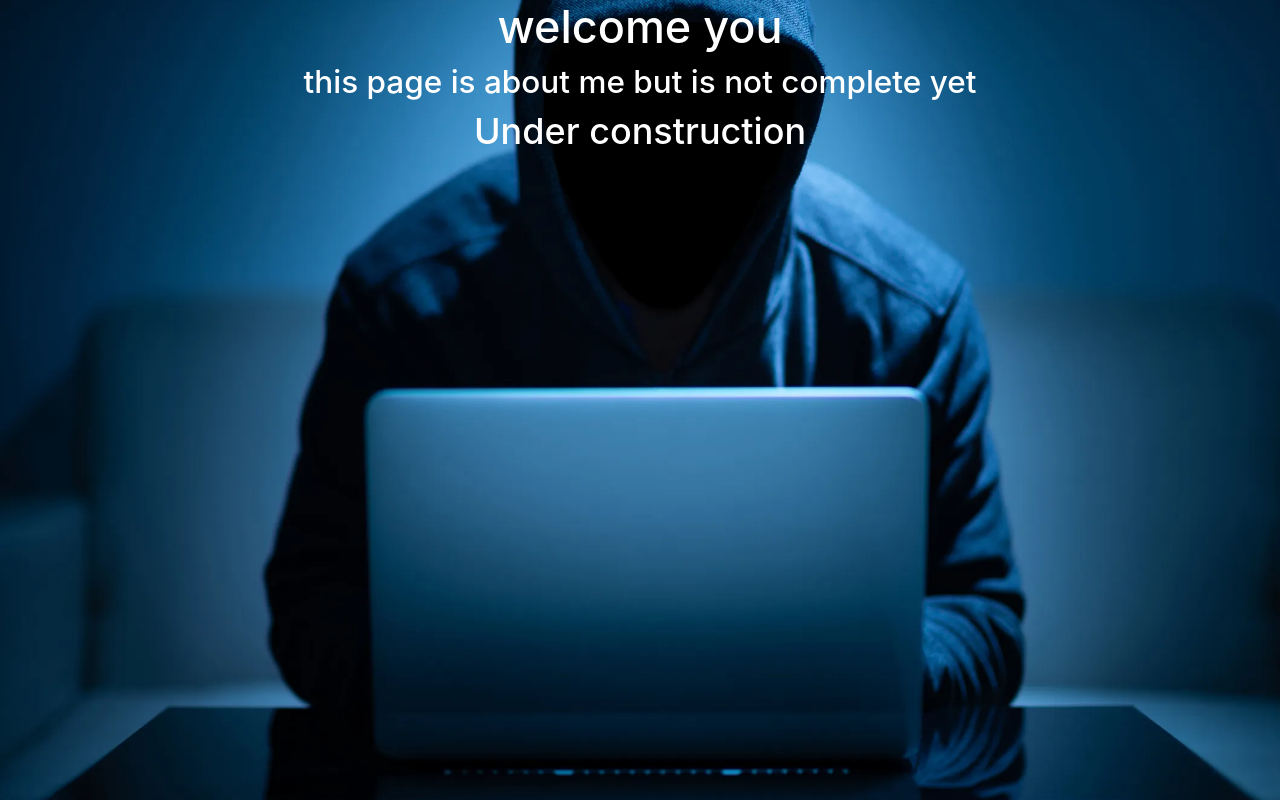
After one commit to amirhasance/WebSite, a Django app: page /me/ in a window 1280 px wide. The commit adds this page. Run offline with Django 3.2, Linux system fonts and the light colour scheme; some libraries are stand-ins or nearby versions.

Commit message:
my admin page is added

```diff
--- a/apps/apps/settings.py
+++ b/apps/apps/settings.py
@@ -134,6 +134,7 @@ SITE_KEY = "6LdpF_EUAAAAALFWtJppOHBzacIU_fe3fVBj2lLy"
 SECRET_KEY = "6LdpF_EUAAAAAMd29Jx520Gp9UF5k2aplaIlpU4D"
 
 STATICFILES_DIRS = [
-	os.path.join(BASE_DIR, '../static/'),
+	os.path.join(BASE_DIR, 'static'),
+    # print(BASE_DIR + '../static/')
 
 ]
--- a/apps/apps/urls.py
+++ b/apps/apps/urls.py
@@ -16,10 +16,11 @@ Including another URLconf
 from django.contrib import admin
 from django.urls import path, include
 from django.views.generic.base import RedirectView
-from .views import welcome
+from .views import welcome  , admin1
 
 urlpatterns = [
     path('' ,welcome , name='welcome' ),
+    path('me/' , admin1 , name = 'me'),
     path('admin/', admin.site.urls  ),
     path('gallery/', include('gallery.urls', namespace='gallery') , name='gallery'),
     path('test/' , include('my_test.urls' ) , name='my_test' ),
--- a/apps/apps/views.py
+++ b/apps/apps/views.py
@@ -62,3 +62,10 @@ def get_bing_Image_url():
 
   # print(image_url)
   return image_url
+
+
+from django.shortcuts import render
+
+def admin1(request , template_name='admin.html'):
+
+  return render(request , template_name)
--- a/apps/static/welcome.css
+++ b/apps/static/welcome.css
@@ -9,10 +9,23 @@ body, html {
   background-image: url("https://www.bing.com/th?id=OHR.AdelaideVineyard_ROW9638552129_1920x1080.jpg&amp;rf=LaDigue_1920x1080.jpg");
 
   /* Full height */
-  height: 10%;
+  height: 100%;
 
   /* Center and scale the image nicely */
   background-position: center;
   background-repeat: no-repeat;
   background-size: cover;
 }
+.admin{
+  color: white;
+  /* The image used */
+  background-image: url("amir.jpg");
+
+  /* Full height */
+  height: 100%;
+
+  /* Center and scale the image nicely */
+  background-position: center;
+  background-repeat: no-repeat;
+  background-size: cover;
+}
--- /dev/null
+++ b/apps/templates/admin.html
@@ -0,0 +1,15 @@
+{% load static%}
+  <link rel="stylesheet" href="{% static 'welcome.css'%}">
+  <link rel="stylesheet" href="{% static  'bootstrap.min.css' %}">
+  <body>
+    <div class="admin">
+    <center>
+     <div>
+       <h1>welcome you</h1>
+       <h3>this page is about me but is not complete yet</h3>
+       <h2>Under construction</h2>
+     </div>
+    </center>
+    </div>
+
+  </body>
--- /dev/null
+++ b/url.txt
@@ -0,0 +1 @@
+https://www.bing.com/th?id=OHR.AdelaideVineyard_ROW9638552129_1920x1080.jpg&amp;rf=LaDigue_1920x1080.jpg
```
Also changed, not shown: apps/static/amir.jpg (added), 1 other file.
